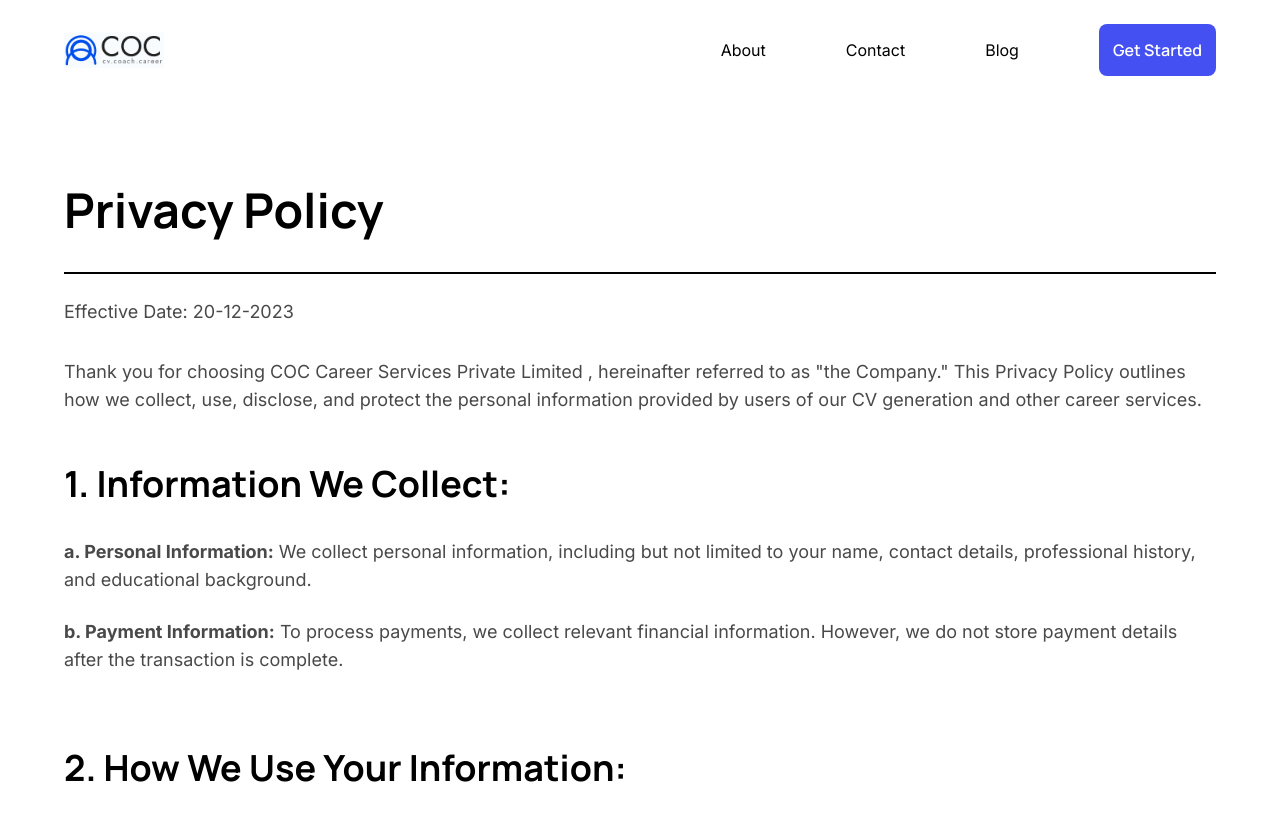
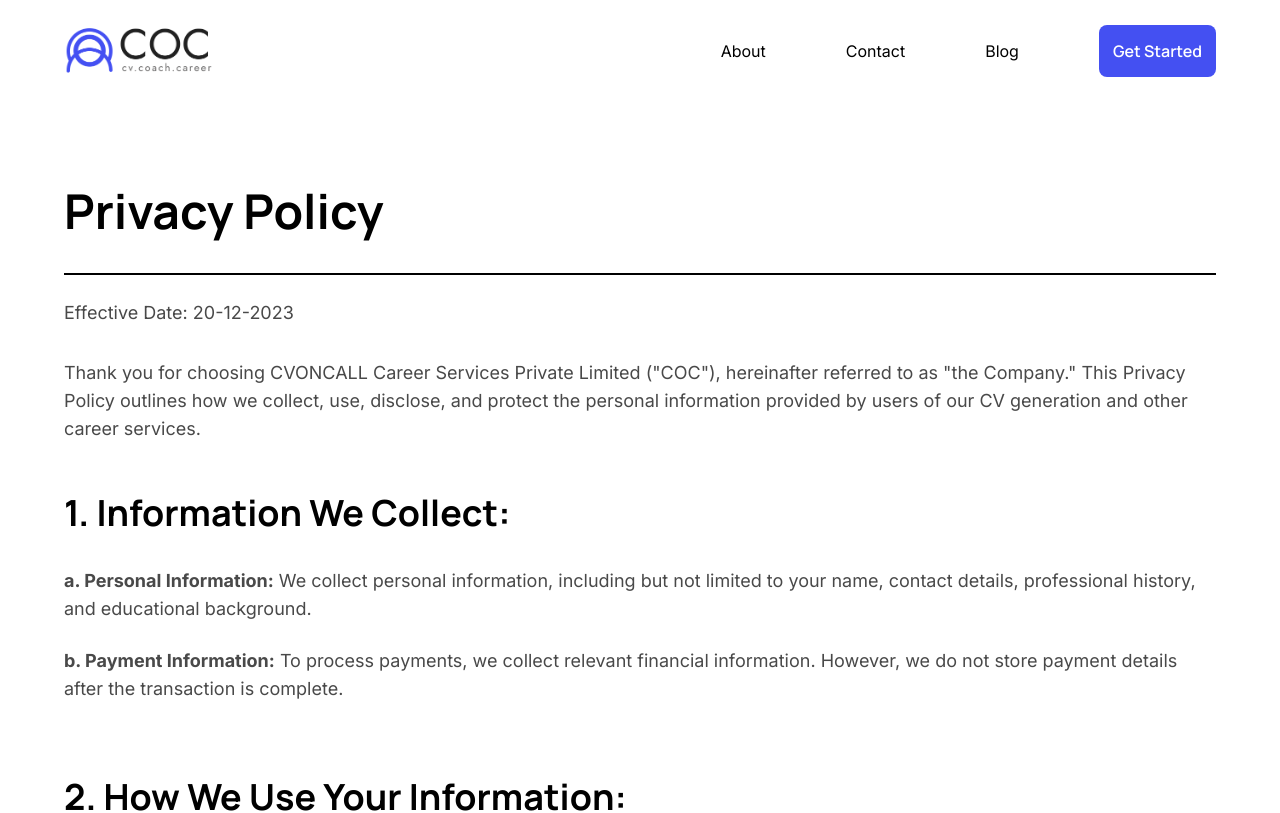
Before and after one commit to ayush-seth/cv-on-click, a Next.js app: page /privacy in a window 1280 px wide. Shown: the top 813 px of the page. Built offline with nearby package versions, Linux system fonts and the light colour scheme.

Commit message:
fix logo and more copy changes

```diff
--- a/app/(root)/components/banner.tsx
+++ b/app/(root)/components/banner.tsx
@@ -13,7 +13,7 @@ export function Banner() {
       }}
     >
       <TypographyH2 className="text-center">
-        Start building your resume to land your dream job
+        Start building your CV to land your dream job
       </TypographyH2>
       <Link href="/login">
         <Button>Get Started</Button>
--- a/app/(root)/components/faq-section.tsx
+++ b/app/(root)/components/faq-section.tsx
@@ -39,18 +39,18 @@ export function FAQSection() {
 
 const faqs = [
   {
-    question: "1. What is the process of creating AI resume? ",
+    question: "1. How does COC create a CV in just 2 minutes?",
     answer:
-      "Lorem ipsum dolor sit amet, consectetur adipiscing elit, sed do eiusmod tempor incididunt ut labore et dolore magna aliqua. Ut enim ad minim veniam, quis nostrud exercitation ullamco laboris nisi ut aliquip ex ea commodo consequat.",
+      "COC utilizes an algorithm and innovative technology to extract key information from your profile swiftly. By minimizing the input required from users, we generate a comprehensive and professionally crafted CV in just 2 minutes.",
   },
   {
-    question: "2. How do add specific skills or experiences using AI? ",
+    question: "2. What information do I need to provide COC to generate my CV?",
     answer:
-      "Lorem ipsum dolor sit amet, consectetur adipiscing elit, sed do eiusmod tempor incididunt ut labore et dolore magna aliqua. Ut enim ad minim veniam, quis nostrud exercitation ullamco laboris nisi ut aliquip ex ea commodo consequat.",
+      "You'll need to provide essential details such as your name, contact information, professional experience, education, and key skills. Our user-friendly platform ensures a quick and straightforward process.",
   },
   {
-    question: "3. How can I get assistance if I face any issues? ",
+    question: "3. Does COC offer additional Career Services?",
     answer:
-      "Lorem ipsum dolor sit amet, consectetur adipiscing elit, sed do eiusmod tempor incididunt ut labore et dolore magna aliqua. Ut enim ad minim veniam, quis nostrud exercitation ullamco laboris nisi ut aliquip ex ea commodo consequat.",
+      "Absolutely! COC is expanding its services to offer a range of career development features, including interview preparation, confidence-building resources, mentorship programs, and opportunities to showcase your skills for potential employers.",
   },
 ];
--- a/app/(root)/components/feature-section.tsx
+++ b/app/(root)/components/feature-section.tsx
@@ -19,13 +19,13 @@ const features: Feature[] = [
   {
     heading: "Save time by filling minimum details",
     description:
-      "Speed up your resume building with just the basics, for a quick and polished professional document in no time.",
+      "Speed up your CV building with just the basics, for a quick and polished professional document in no time.",
     image: feature1,
   },
   {
-    heading: "Assured top ATS score for your resume",
+    heading: "Assured top ATS score for your CV",
     description:
-      "Boost your resume's ATS score for heightened visibility and improved chances with employers.",
+      "Secure a top ATS score on your CV, significantly enhancing your chances of getting noticed by potential employers.",
     image: feature2,
   },
   {
--- a/app/(static-pages)/privacy/page.tsx
+++ b/app/(static-pages)/privacy/page.tsx
@@ -10,10 +10,11 @@ export default function PrivacyPolicy() {
       </TypographyH1>
       <TypographyP>Effective Date: 20-12-2023</TypographyP>
       <TypographyP className="mt-8">
-        Thank you for choosing COC Career Services Private Limited , hereinafter
-        referred to as &quot;the Company.&quot; This Privacy Policy outlines how
-        we collect, use, disclose, and protect the personal information provided
-        by users of our CV generation and other career services.
+        Thank you for choosing CVONCALL Career Services Private Limited
+        (&quot;COC&quot;), hereinafter referred to as &quot;the Company.&quot;
+        This Privacy Policy outlines how we collect, use, disclose, and protect
+        the personal information provided by users of our CV generation and
+        other career services.
       </TypographyP>
 
       <section className="mt-10 space-y-16">
--- a/app/(static-pages)/shipping/page.tsx
+++ b/app/(static-pages)/shipping/page.tsx
@@ -7,7 +7,7 @@ export default function Shipping() {
   return (
     <>
       <TypographyH1 className="mb-6 border-b-2 border-black pb-4 lg:pb-8">
-        Shipping Policy
+        Shipping & Cancellation Policy
       </TypographyH1>
 
       <TypographyP>Last Updated: 20-12-2023</TypographyP>
--- a/app/(static-pages)/terms/page.tsx
+++ b/app/(static-pages)/terms/page.tsx
@@ -117,10 +117,11 @@ export default function Terms() {
             courts located in Lucknow.
           </TypographyP>
           <TypographyP>
-            By using the services of COC Career Services Private Limited, you
-            acknowledge that you have read, understood, and agreed to these
-            terms and conditions. If you do not agree with any part of these
-            terms, you may not use the Company&apos;s services.
+            By using the services of CVONCALL Career Services Private Limited
+            (&quot;COC&quot;), you acknowledge that you have read, understood,
+            and agreed to these terms and conditions. If you do not agree with
+            any part of these terms, you may not use the Company&apos;s
+            services.
           </TypographyP>
         </div>
       </section>
--- a/components/ui/logo.tsx
+++ b/components/ui/logo.tsx
@@ -1,5 +1,5 @@
+import blackLogo from "@/app/(root)/assets/logo-black.png";
 import whiteLogo from "@/app/(root)/assets/logo-white.svg";
-import blackLogo from "@/app/(root)/assets/logo.png";
 import Image from "next/image";
 import Link from "next/link";
 
@@ -13,7 +13,7 @@ export function Logo({ variant }: LogoProps) {
       <Image
         src={variant === "white" ? whiteLogo : blackLogo}
         alt=""
-        width={100}
+        width={150}
       />
     </Link>
   );
```
Also changed, not shown: app/(root)/assets/logo-black.png (added), app/(root)/assets/logo.png (deleted).
